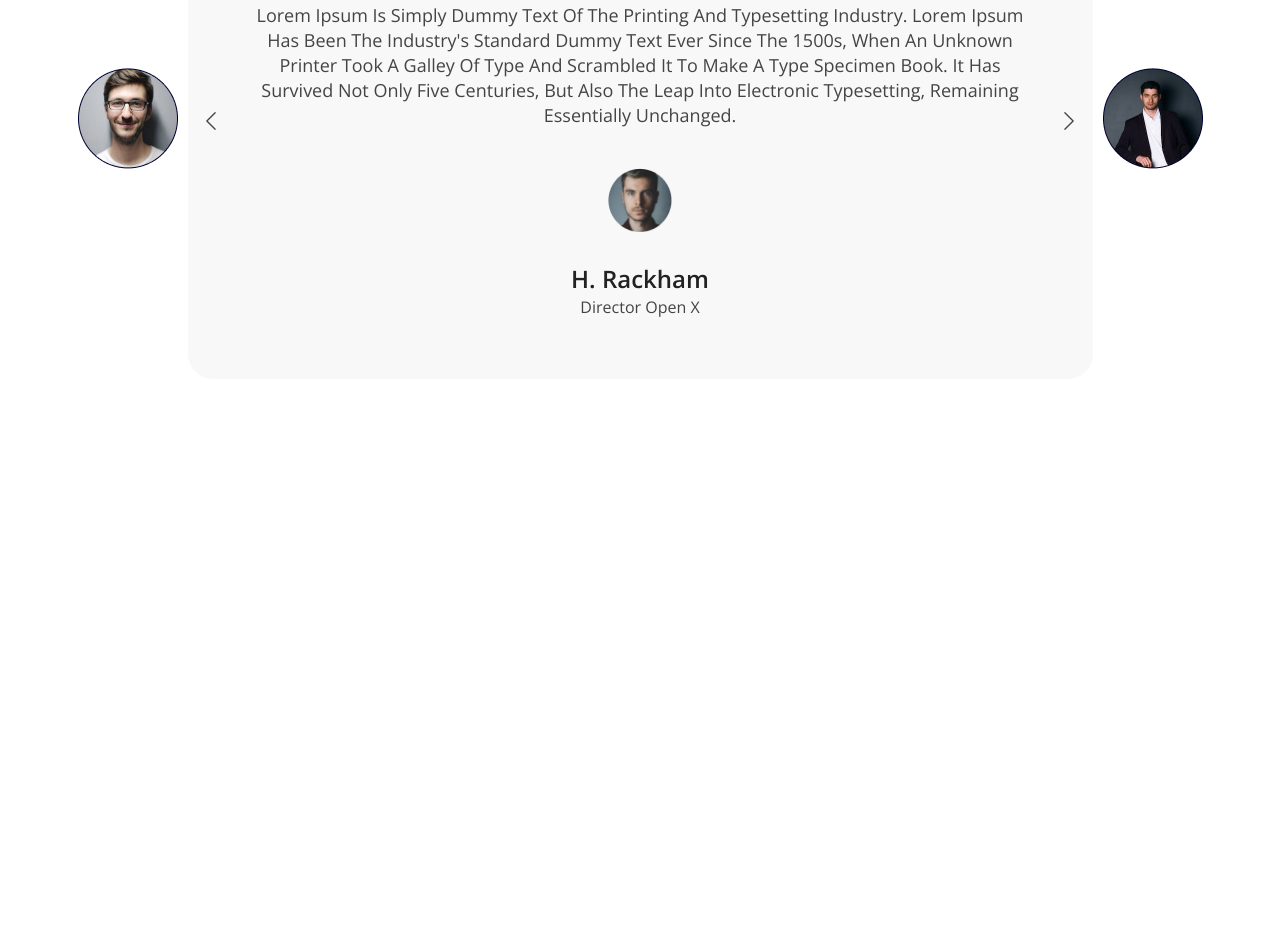
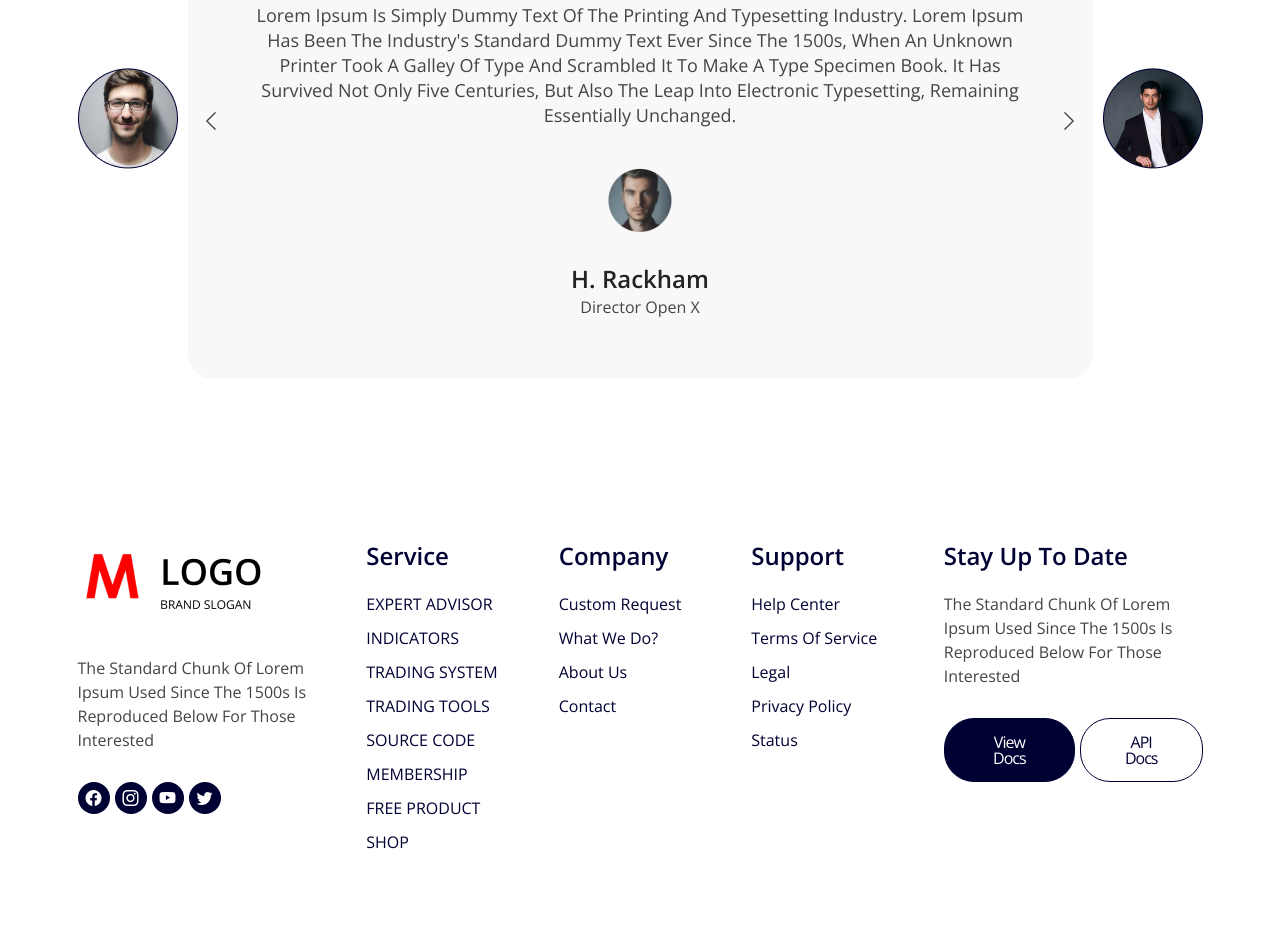
Before and after one commit to git-futurein/fintech, a website: page src/index.html in a window 1280 px wide. Shown: the part 5019-5953 px from the top of the page. Before the commit the page ends 5478 px from the top, so only its background shows below. Drawn offline with nearby package versions, Linux system fonts and the light colour scheme.

Commit message:
footer added

```diff
--- a/src/index.html
+++ b/src/index.html
@@ -483,6 +483,128 @@
 			</section>
 
 			<!-- footer -->
+			<footer class="footer-section">
+				<div class="container">
+					<div class="footer row g-5">
+						<div class="col-12 col-sm-6 col-lg-3">
+							<div class="footer__item logo-area">
+								<img src="img/logo-black.png" alt="" class="logo mb-3" />
+								<p class="text mb-3">
+									The standard chunk of Lorem Ipsum used since the 1500s is reproduced below for
+									those interested
+								</p>
+								<ul class="social d-flex align-items-center gap-2">
+									<li class="social__item">
+										<a href="#" class="social__link">
+											<i class="bi bi-facebook"></i>
+										</a>
+									</li>
+									<li class="social__item">
+										<a href="#" class="social__link">
+											<i class="bi bi-instagram"></i>
+										</a>
+									</li>
+									<li class="social__item">
+										<a href="#" class="social__link">
+											<i class="bi bi-youtube"></i>
+										</a>
+									</li>
+									<li class="social__item">
+										<a href="#" class="social__link">
+											<i class="bi bi-twitter"></i>
+										</a>
+									</li>
+								</ul>
+							</div>
+						</div>
+						<div class="col-12 col-sm-6 col-lg-2">
+							<div class="footer__item service">
+								<h3 class="heading mb-2">Service</h3>
+								<ul class="list">
+									<li class="item">
+										<a href="#" class="link text-uppercase">Expert advisor</a>
+									</li>
+									<li class="item">
+										<a href="#" class="link text-uppercase">Indicators</a>
+									</li>
+									<li class="item">
+										<a href="#" class="link text-uppercase">Trading system</a>
+									</li>
+									<li class="item">
+										<a href="#" class="link text-uppercase">Trading Tools</a>
+									</li>
+									<li class="item">
+										<a href="#" class="link text-uppercase">Source Code</a>
+									</li>
+									<li class="item">
+										<a href="#" class="link text-uppercase">Membership</a>
+									</li>
+									<li class="item">
+										<a href="#" class="link text-uppercase">Free product</a>
+									</li>
+									<li class="item">
+										<a href="#" class="link text-uppercase">shop</a>
+									</li>
+								</ul>
+							</div>
+						</div>
+						<div class="col-12 col-sm-6 col-lg-2">
+							<div class="footer__item company">
+								<h3 class="heading mb-2">Company</h3>
+								<ul class="list">
+									<li class="item">
+										<a href="#" class="link">Custom Request</a>
+									</li>
+									<li class="item">
+										<a href="#" class="link">What we do?</a>
+									</li>
+									<li class="item">
+										<a href="#" class="link">About Us</a>
+									</li>
+									<li class="item">
+										<a href="#" class="link">Contact</a>
+									</li>
+								</ul>
+							</div>
+						</div>
+						<div class="col-12 col-sm-6 col-lg-2">
+							<div class="footer__item company">
+								<h3 class="heading mb-2">Support</h3>
+								<ul class="list">
+									<li class="item">
+										<a href="#" class="link">Help Center</a>
+									</li>
+									<li class="item">
+										<a href="#" class="link">Terms of Service</a>
+									</li>
+									<li class="item">
+										<a href="#" class="link">Legal</a>
+									</li>
+									<li class="item">
+										<a href="#" class="link">Privacy policy</a>
+									</li>
+									<li class="item">
+										<a href="#" class="link">Status</a>
+									</li>
+								</ul>
+							</div>
+						</div>
+						<div class="col-12 col-sm-6 col-lg-3">
+							<div class="footer__item company">
+								<h3 class="heading mb-2">Stay up to date</h3>
+								<p class="text mb-3">
+									The standard chunk of Lorem Ipsum used since the 1500s is reproduced below for
+									those interested
+								</p>
+								<div class="d-flex align-items-center gap-2">
+									<a href="#" class="btn btn-docs">View Docs</a>
+									<a href="#" class="btn btn-api">API Docs</a>
+								</div>
+							</div>
+						</div>
+					</div>
+				</div>
+			</footer>
 		</main>
 
 		<script src="https://cdn.jsdelivr.net/npm/swiper@8/swiper-bundle.min.js"></script>
--- a/src/sass/components/footer.scss
+++ b/src/sass/components/footer.scss
@@ -0,0 +1,78 @@
+.footer-section {
+	.footer {
+		&__item {
+			// text-align: center;
+
+			h3 {
+				font-size: 2.4rem;
+			}
+
+			.btn {
+				font-size: 1.6rem;
+				font-weight: 400;
+				border: 1px solid $color-black;
+				border-radius: 3rem;
+				padding: 1.5rem 3.5rem;
+			}
+
+			.btn-docs {
+				background-color: $color-black;
+				color: $color-white;
+
+				&:hover {
+					background-color: transparent;
+					color: $color-black;
+				}
+			}
+			.btn-api {
+				background-color: transparent;
+				color: $color-black;
+
+				&:hover {
+					background-color: $color-black;
+					color: $color-white;
+				}
+			}
+		}
+
+		.logo-area {
+			.logo {
+			}
+
+			.social {
+				list-style: none;
+
+				&__link {
+					background-color: $color-black;
+					height: 3.2rem;
+					width: 3.2rem;
+					display: flex;
+					justify-content: center;
+					align-items: center;
+					// padding: 1rem;
+					border-radius: 50%;
+
+					i {
+						color: $color-white;
+						font-size: 1.6rem;
+					}
+				}
+			}
+		}
+
+		.list {
+			list-style: none;
+
+			.item {
+				&:not(:last-child) {
+					margin-bottom: 1rem;
+				}
+
+				.link {
+					font-size: 1.6rem;
+					font-weight: 400;
+				}
+			}
+		}
+	}
+}
--- a/src/sass/components/navbar.scss
+++ b/src/sass/components/navbar.scss
@@ -83,9 +83,6 @@
 		list-style: none;
 	}
 
-	&__item {
-	}
-
 	&__link {
 		font-weight: 600;
 		font-size: 1.4rem;
```
Also changed, not shown: src/css/style.css, src/img/logo-black.png (added), 1 other file.
